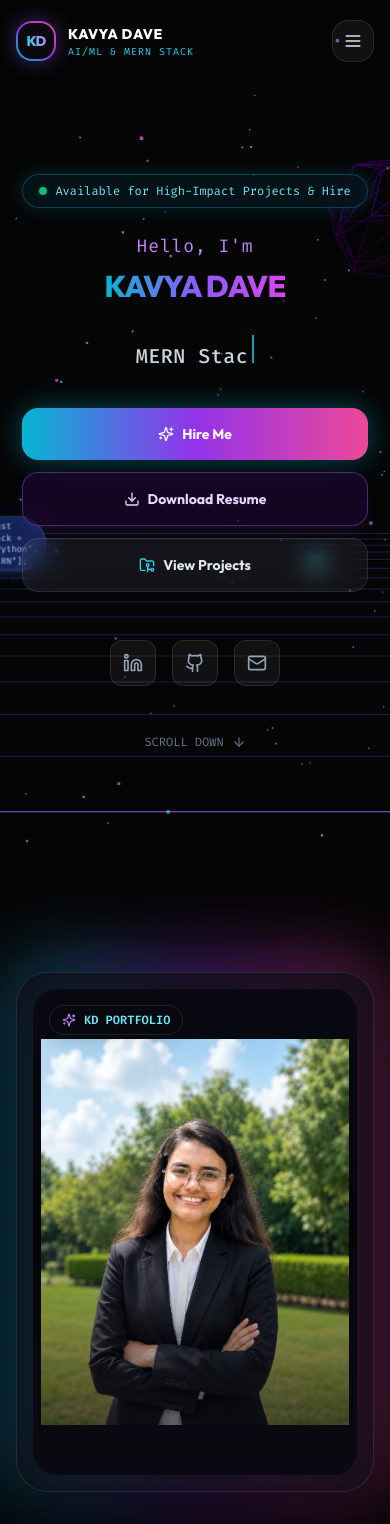
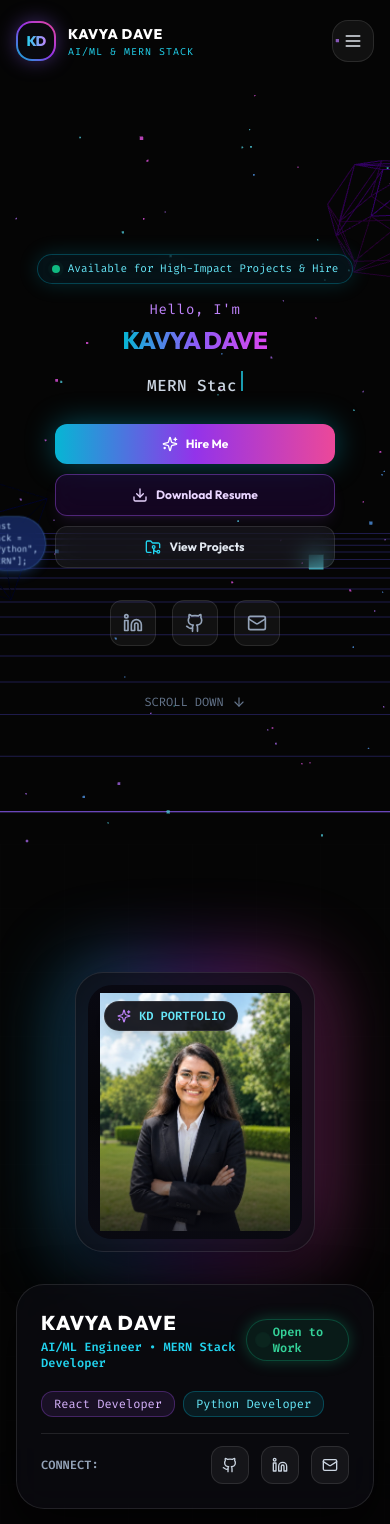
Before and after one commit to Kavya135399/kavya-portfolio, a React (Vite) app: page / in a window 390 px wide. Shown: the top 1524 px of the page. Built offline with nearby package versions, Linux system fonts and the light colour scheme.

Commit message:
Apple-inspired mobile UI/UX optimization: compact above-the-fold hero section, 220-250px mobile profile image width, and scaled mobile typography

```diff
--- a/src/components/sections/About.tsx
+++ b/src/components/sections/About.tsx
@@ -100,12 +100,12 @@ export const About: React.FC<AboutProps> = ({ onOpenResume }) => {
             className="lg:col-span-5 space-y-8 lg:sticky lg:top-28"
           >
             {/* Image Container with object-fit: contain (No face cropping!) */}
-            <div className="relative group w-full">
+            <div className="relative group w-full max-w-[240px] xs:max-w-[260px] sm:max-w-md lg:max-w-none mx-auto">
               {/* Outer Animated Aurora Glow Halo */}
               <div className="absolute -inset-1.5 rounded-[36px] bg-gradient-to-r from-cyan-500 via-purple-600 to-pink-500 opacity-60 blur-2xl group-hover:opacity-100 transition duration-1000 group-hover:duration-300 animate-pulse"></div>
 
-              {/* Glass Frame Container: 520px to 650px height */}
-              <div className="relative w-full h-[520px] sm:h-[600px] lg:h-[650px] rounded-[32px] glass-card overflow-hidden p-4 border border-white/10 bg-[#0c0c14]/90 backdrop-blur-2xl shadow-2xl flex flex-col justify-center items-center">
+              {/* Glass Frame Container: 280px to 650px height */}
+              <div className="relative w-full h-[280px] xs:h-[320px] sm:h-[480px] lg:h-[650px] rounded-[28px] sm:rounded-[32px] glass-card overflow-hidden p-3 sm:p-4 border border-white/10 bg-[#0c0c14]/90 backdrop-blur-2xl shadow-2xl flex flex-col justify-center items-center">
                 <div className="relative w-full h-full rounded-[24px] overflow-hidden bg-gradient-to-b from-[#090912] via-[#050508] to-[#0a0a14] flex items-center justify-center p-2">
 
                   {/* FULL PHOTO DISPLAY with object-contain (No face cropping!) */}
--- a/src/components/sections/Hero.tsx
+++ b/src/components/sections/Hero.tsx
@@ -41,13 +41,13 @@ export const Hero: React.FC<HeroProps> = ({ onOpenResume }) => {
       <HeroCanvas />
 
       {/* Hero Content Overlay */}
-      <div className="relative z-20 max-w-7xl mx-auto px-4 sm:px-6 lg:px-8 py-16 text-center flex flex-col items-center">
+      <div className="relative z-20 max-w-7xl mx-auto px-4 sm:px-6 lg:px-8 pt-20 pb-10 sm:py-16 text-center flex flex-col items-center">
         {/* Availability Badge */}
         <motion.div
           initial={{ opacity: 0, y: -20 }}
           animate={{ opacity: 1, y: 0 }}
           transition={{ duration: 0.6 }}
-          className="inline-flex items-center space-x-2 px-4 py-2 rounded-full border border-cyan-500/30 bg-cyan-950/30 text-cyan-300 text-xs font-mono mb-6 backdrop-blur-md shadow-[0_0_20px_rgba(6,182,212,0.2)]"
+          className="inline-flex items-center space-x-2 px-3.5 py-1.5 rounded-full border border-cyan-500/30 bg-cyan-950/30 text-cyan-300 text-[11px] sm:text-xs font-mono mb-4 sm:mb-6 backdrop-blur-md shadow-[0_0_20px_rgba(6,182,212,0.2)]"
         >
           <span className="relative flex h-2 w-2">
             <span className="animate-ping absolute inline-flex h-full w-full rounded-full bg-emerald-400 opacity-75"></span>
@@ -61,7 +61,7 @@ export const Hero: React.FC<HeroProps> = ({ onOpenResume }) => {
           initial={{ opacity: 0, y: 20 }}
           animate={{ opacity: 1, y: 0 }}
           transition={{ duration: 0.6, delay: 0.1 }}
-          className="text-lg sm:text-xl font-mono text-purple-400 tracking-wider mb-2"
+          className="text-sm sm:text-xl font-mono text-purple-400 tracking-wider mb-1 sm:mb-2"
         >
           Hello, I'm
         </motion.p>
@@ -71,7 +71,7 @@ export const Hero: React.FC<HeroProps> = ({ onOpenResume }) => {
           initial={{ opacity: 0, scale: 0.95 }}
           animate={{ opacity: 1, scale: 1 }}
           transition={{ duration: 0.8, delay: 0.2 }}
-          className="text-3xl sm:text-5xl md:text-6xl lg:text-7xl font-extrabold tracking-tight text-white mb-6 uppercase"
+          className="text-2xl xs:text-3xl sm:text-5xl md:text-6xl lg:text-7xl font-extrabold tracking-tight text-white mb-3 sm:mb-6 uppercase"
         >
           <span className="gradient-text-neon">
             KAVYA DAVE
@@ -83,11 +83,11 @@ export const Hero: React.FC<HeroProps> = ({ onOpenResume }) => {
           initial={{ opacity: 0 }}
           animate={{ opacity: 1 }}
           transition={{ duration: 0.6, delay: 0.4 }}
-          className="h-12 flex items-center justify-center mb-8"
+          className="h-8 sm:h-12 flex items-center justify-center mb-6 sm:mb-8"
         >
-          <span className="text-xl sm:text-2xl md:text-3xl font-mono text-slate-300 tracking-wide font-medium">
+          <span className="text-base xs:text-lg sm:text-2xl md:text-3xl font-mono text-slate-300 tracking-wide font-medium">
             {displayText}
-            <span className="inline-block w-0.5 h-7 ml-1 bg-cyan-400 animate-pulse"></span>
+            <span className="inline-block w-0.5 h-5 sm:h-7 ml-1 bg-cyan-400 animate-pulse"></span>
           </span>
         </motion.div>
 
@@ -96,12 +96,12 @@ export const Hero: React.FC<HeroProps> = ({ onOpenResume }) => {
           initial={{ opacity: 0, y: 30 }}
           animate={{ opacity: 1, y: 0 }}
           transition={{ duration: 0.6, delay: 0.5 }}
-          className="flex flex-col sm:flex-row items-center justify-center gap-3 sm:gap-4 w-full sm:w-auto max-w-sm sm:max-w-none mb-12"
+          className="flex flex-col sm:flex-row items-center justify-center gap-2.5 sm:gap-4 w-full sm:w-auto max-w-[280px] xs:max-w-xs sm:max-w-none mb-8 sm:mb-12"
         >
           {/* Hire Me */}
           <a
             href="#contact"
-            className="group w-full sm:w-auto justify-center px-8 py-4 rounded-2xl bg-gradient-to-r from-cyan-500 via-purple-600 to-pink-500 text-white font-bold text-sm shadow-[0_0_30px_rgba(6,182,212,0.4)] hover:shadow-[0_0_50px_rgba(217,70,239,0.7)] transition-all transform hover:-translate-y-1 flex items-center space-x-2"
+            className="group w-full sm:w-auto justify-center px-6 py-3 sm:px-8 sm:py-4 rounded-xl sm:rounded-2xl bg-gradient-to-r from-cyan-500 via-purple-600 to-pink-500 text-white font-bold text-xs sm:text-sm shadow-[0_0_30px_rgba(6,182,212,0.4)] hover:shadow-[0_0_50px_rgba(217,70,239,0.7)] transition-all transform hover:-translate-y-1 flex items-center space-x-2"
           >
             <Sparkles className="w-4 h-4 group-hover:rotate-12 transition-transform" />
             <span>Hire Me</span>
@@ -110,7 +110,7 @@ export const Hero: React.FC<HeroProps> = ({ onOpenResume }) => {
           {/* Download Resume */}
           <button
             onClick={onOpenResume}
-            className="w-full sm:w-auto justify-center px-8 py-4 rounded-2xl border border-purple-500/40 bg-purple-950/30 text-purple-200 font-bold text-sm hover:bg-purple-900/50 hover:border-purple-400 transition-all backdrop-blur-md transform hover:-translate-y-1 flex items-center space-x-2 shadow-lg shadow-purple-500/10"
+            className="w-full sm:w-auto justify-center px-6 py-3 sm:px-8 sm:py-4 rounded-xl sm:rounded-2xl border border-purple-500/40 bg-purple-950/30 text-purple-200 font-bold text-xs sm:text-sm hover:bg-purple-900/50 hover:border-purple-400 transition-all backdrop-blur-md transform hover:-translate-y-1 flex items-center space-x-2 shadow-lg shadow-purple-500/10"
           >
             <Download className="w-4 h-4" />
             <span>Download Resume</span>
@@ -119,7 +119,7 @@ export const Hero: React.FC<HeroProps> = ({ onOpenResume }) => {
           {/* View Projects */}
           <a
             href="#projects"
-            className="w-full sm:w-auto justify-center px-8 py-4 rounded-2xl border border-white/10 bg-white/5 text-slate-200 font-bold text-sm hover:bg-white/10 hover:border-white/30 transition-all backdrop-blur-md transform hover:-translate-y-1 flex items-center space-x-2"
+            className="w-full sm:w-auto justify-center px-6 py-3 sm:px-8 sm:py-4 rounded-xl sm:rounded-2xl border border-white/10 bg-white/5 text-slate-200 font-bold text-xs sm:text-sm hover:bg-white/10 hover:border-white/30 transition-all backdrop-blur-md transform hover:-translate-y-1 flex items-center space-x-2"
           >
             <FolderGit2 className="w-4 h-4 text-cyan-400" />
             <span>View Projects</span>
```
